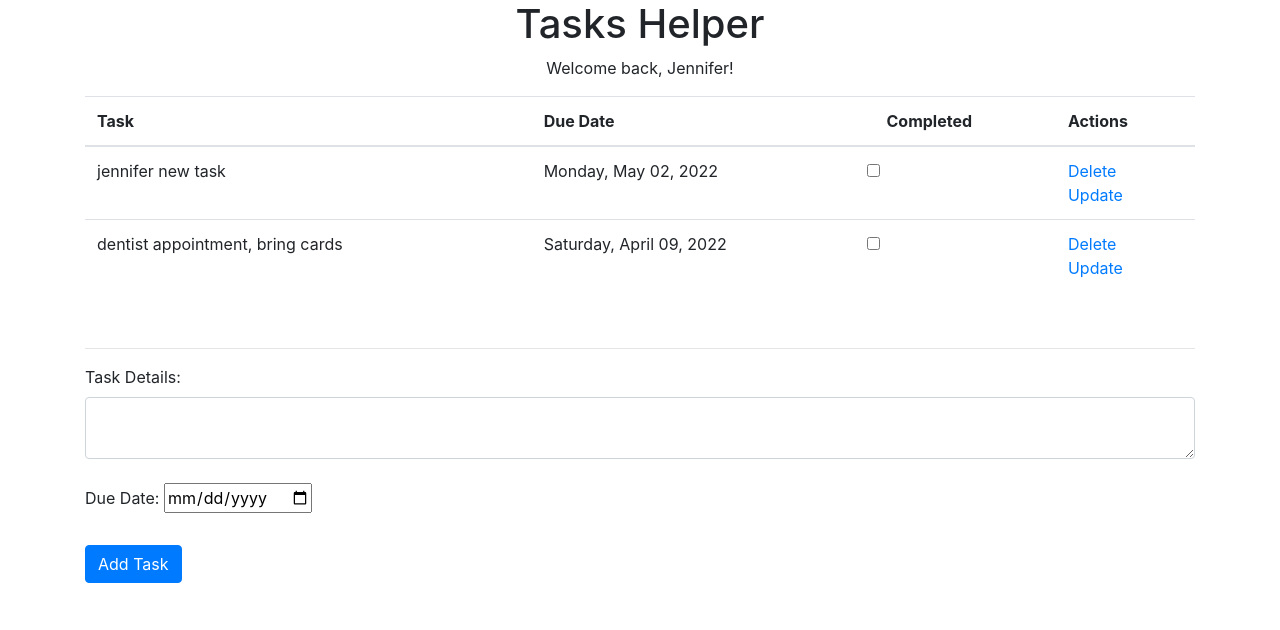
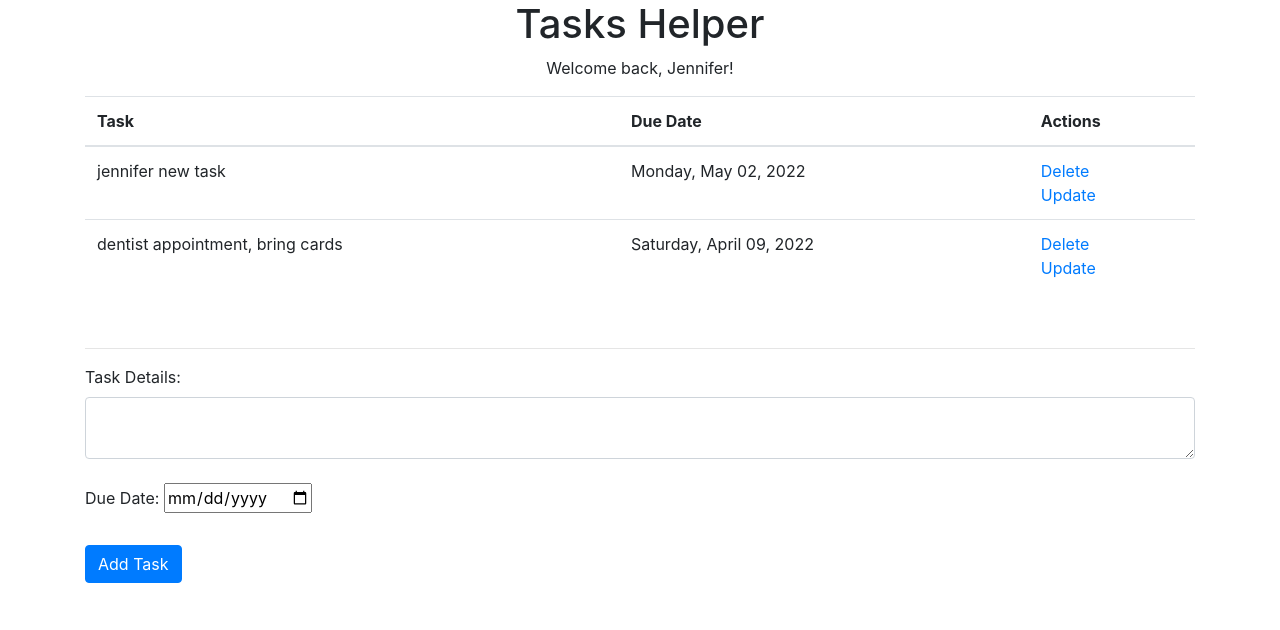
Before and after one commit to jschhie/Events-Assistant, a Flask app: page / in a window 1280 px wide. Shown: the part 56-686 px from the top of the page. Run offline with Flask 2, Linux system fonts and the light colour scheme; a user stored in the database is signed in; data comes from the database, SQL or seed files in the repository; both versions use the stored data as it was after the commit; some libraries are stand-ins or nearby versions.

Commit message:
edited table, removed completed status (TODO)

```diff
--- a/website/models.py
+++ b/website/models.py
@@ -7,8 +7,6 @@ class Task(db.Model):
     id = db.Column(db.Integer, primary_key=True)
     content = db.Column(db.String(200), nullable=False)
     due_date = db.Column(db.String(30)) # formatted str date (ex: Tuesday, April 05, 2022)
-    #date_obj = db.Column(db.Date) # to order Tasks by dates (ex: 2022-04-05)
-    completed = db.Column(db.Boolean, default=False)
     user_id = db.Column(db.Integer, db.ForeignKey('user.id'))
 
 
--- a/website/templates/home.html
+++ b/website/templates/home.html
@@ -21,7 +21,6 @@
       <tr>
         <th> Task </th>
         <th> Due Date </th>
-        <th> Completed </th>
         <th> Actions </th>
       </tr>
       </thead>
@@ -30,12 +29,6 @@
           <tr>
             <td> {{ task.content }} </td>
             <td> {{ task.due_date }} </td>
-            <td>
-              <input
-                class="form-check-input"
-                type="checkbox"
-                id="completed">
-            </td>
             <td>
               <a href="/delete/{{ task.id }}"> Delete </a>
               <br>
@@ -53,7 +46,9 @@
   <form method="POST">
     <label for="content"> Task Details:</label>
     <textarea id="content" name="content" class="form-control"></textarea>
+
     <br>
+
     <label for="due-date"> Due Date:
       <span>
         <input
@@ -62,11 +57,14 @@
         name="due_date">
       </span>
     </label>
+
     <br>
     <br>
+
     <div>
       <button type="submit" class="btn btn-primary">Add Task</button>
     </div>
+
     <br>
     <br>
   </form>
--- a/website/views.py
+++ b/website/views.py
@@ -1,6 +1,7 @@
 import datetime
 import calendar
 from nis import cat
+#from socket import CAN_RAW
 from flask import Blueprint, render_template, request, redirect, flash
 from flask_login import current_user, login_required
 from . import db
@@ -85,6 +86,4 @@ def update(id):
             except:
                 flash('Error in updating task.', category='error')
     else:
-        # Resort Tasks by due dates
-        #all_tasks = Task.query.filter_by(user_id=current_user.id).order_by(Task.due_date).all()
         return render_template('update.html', task=updated_task, user=current_user) # Remain on / display Update Task Page
```
Also changed, not shown: website/templates/update.html (+10 -1 lines), website/tasks_database.db.
